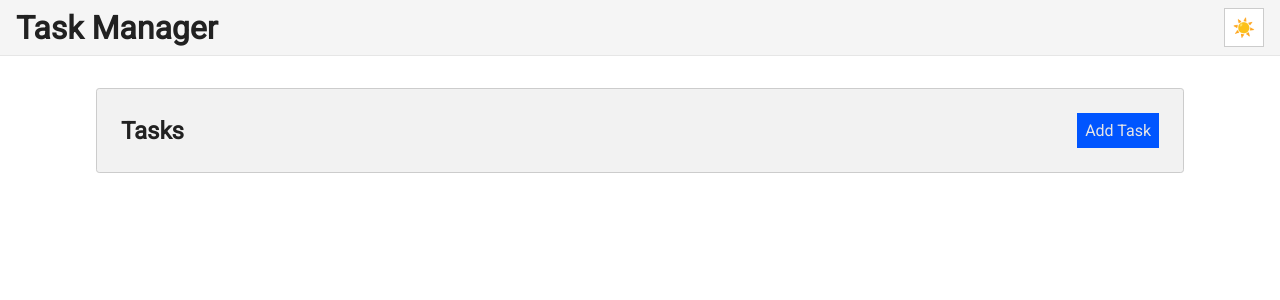
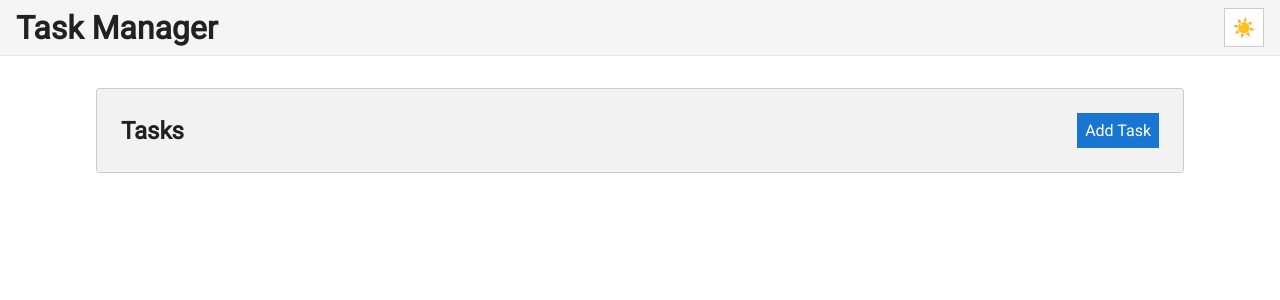
Before and after one commit to Huijiro/ebytr-frontend, a React (Vite) app: page / in a window 1280 px wide. Shown: the top 300 px of the page. Built offline with nearby package versions, Linux system fonts and the light colour scheme; a web font is replaced by a local one.

Commit message:
Adjusted button color

```diff
--- a/src/components/Button/button.module.css
+++ b/src/components/Button/button.module.css
@@ -21,21 +21,21 @@
 }
 
 .button[data-mode='primary'] {
-  color: hsl(0, 0%, 90%);
+  color: #fff;
   padding: 0.5rem;
-  background-color: hsl(220, 100%, 50%);
+  background-color: hsl(210, 79%, 46%);
 }
 
 .button[data-mode='primary']:hover {
-  background-color: hsl(220, 100%, 55%);
+  background-color: hsl(207, 90%, 60%);
 }
 
 .button[data-mode='secondary'] {
-  color: hsl(0, 0%, 90%);
+  color: #fff;
   padding: 0.5rem;
-  background-color: hsl(0, 100%, 50%);
+  background-color: hsl(0, 65%, 51%);
 }
 
 .button[data-mode='secondary']:hover {
-  background-color: hsl(0, 100%, 55%);
+  background-color: hsl(1, 83%, 63%);
 }
```
